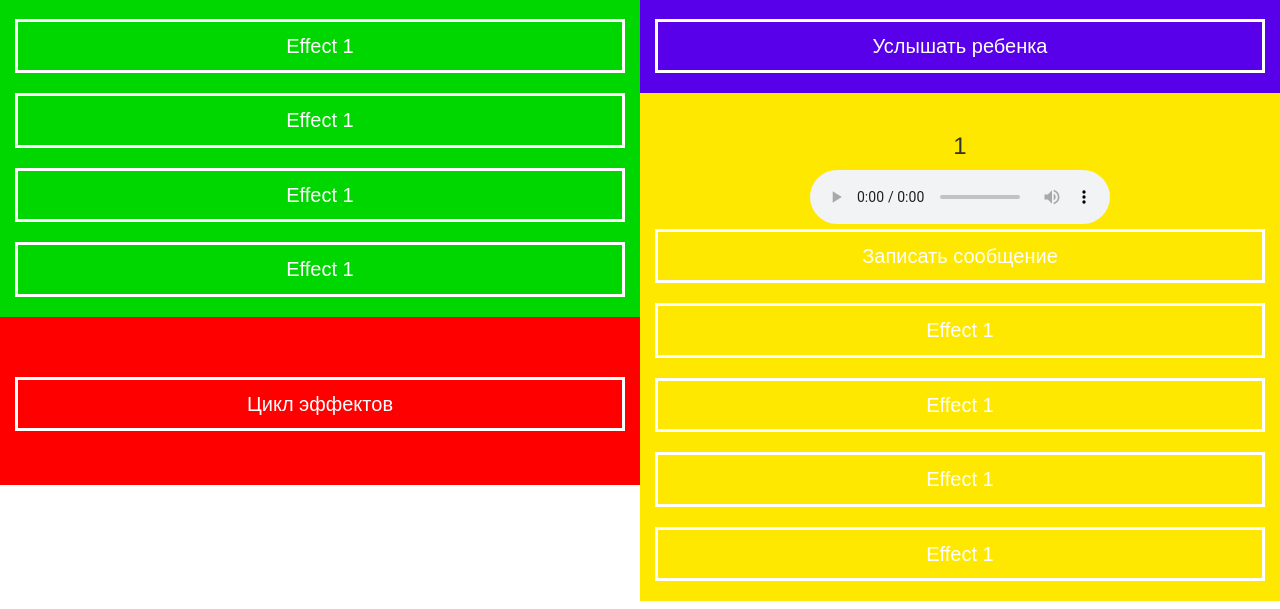
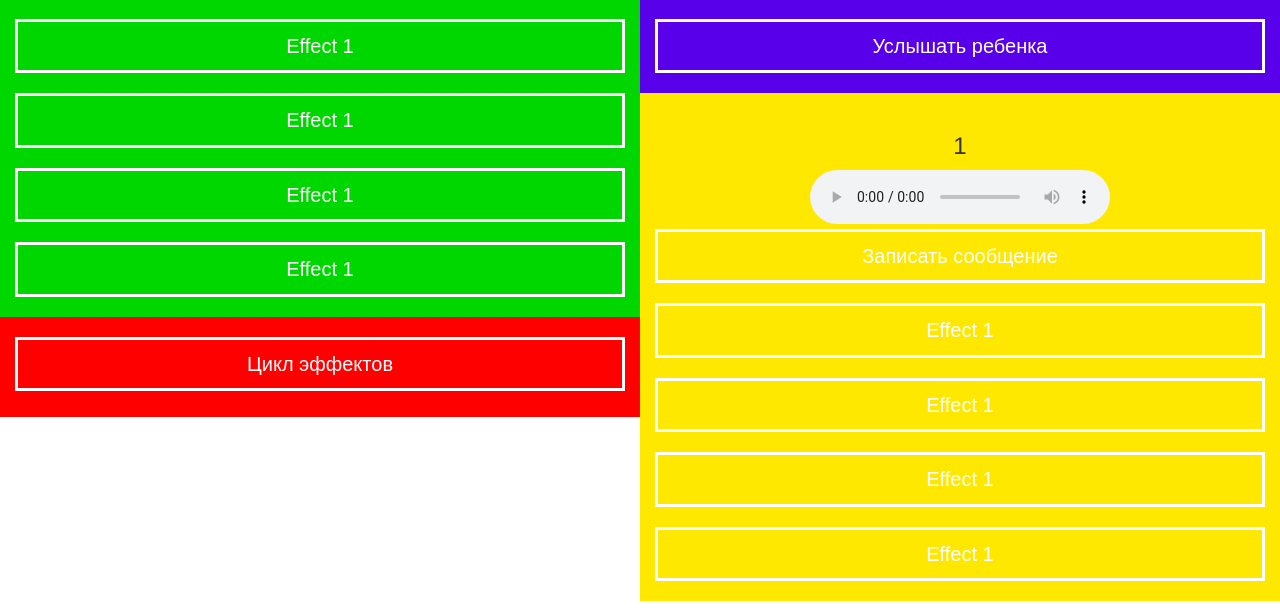
Before and after one commit to iburlachenko/hal-run-app, a Flask app: page /1 in a window 1280 px wide. Shown: the part 191-800 px from the top of the page. Run offline with Flask 2, Linux system fonts and the light colour scheme; some libraries are stand-ins or nearby versions.

Commit message:
run button reverse position

```diff
--- a/templates/base.html
+++ b/templates/base.html
@@ -16,30 +16,7 @@
 
     <!-- Custom CSS -->
     <style>
-  		/*
-	    .cont-table {
-	    	display: table;
-	    }
-
-	    .col-cell {
-	    	display: table-cell;
-	    	background-repeat: red;
-	    }
-	    */
-
-	    /**,
-		::after,
-		::before {
-		    -webkit-box-sizing: inherit;
-		    box-sizing: inherit
-		}
-
-		html {
-		    -webkit-box-sizing: border-box;
-		    box-sizing: border-box;
-		}
-*/
-	    .clearfix::before {
+  	    .clearfix::before {
 	    	content: " ";
 	    	display: table;
 	    	clear: both
@@ -53,10 +30,18 @@
 
 		.run {
 			padding-top: 20px;
+			min-height: 100px;
+			background: #ff0000;
+
+		}
+
+		.run--centered { /*make run btn centered in block with fixed height*/
+			padding-top: 20px;
 			min-height: 168px;
 			background: #ff0000;
 			vertical-align: middle;
 		}
+
 		.voice {
 			padding-top: 20px;
 			min-height: 10px;
@@ -87,7 +72,7 @@
 		}
 
 
-		.cb-btn--run {
+		.cb-btn--run-centered { { /*make run btn centered in block with fixed height*/
 			margin-top: 40px;
 		}
 
@@ -143,7 +128,7 @@
 						<a class="cb-btn cb-btn--green" href="#">Effect 1</a>
 					</div>
 					<div class="col-xs-12  text-center run">
-						<a class="cb-btn cb-btn--run cb-btn--red" href="#">Цикл эффектов</a>
+						<a class="cb-btn cb-btn--red" href="#">Цикл эффектов</a>
 					</div>
 				</div>
 			</div>
```
